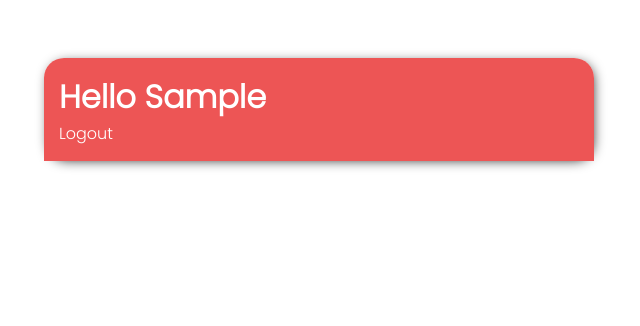
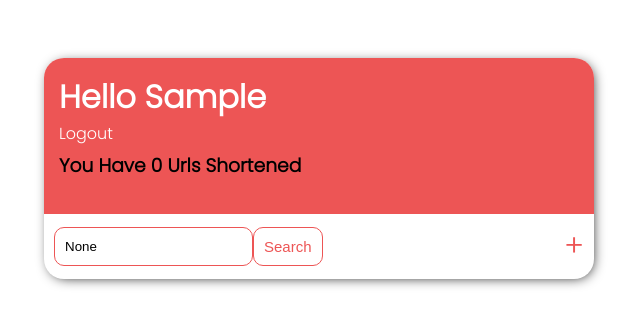
Before and after one commit to yotakeys/UrlShortener-django, a Django app: page / in a window 1280 px wide. Shown: the top 326 px of the page, without its empty margins (321-961 px from the left). Run offline with Django 3.2, Linux system fonts and the light colour scheme; the visitor is signed in with stand-in values (Sample User, id 1); data that the repository does not hold is empty.

Commit message:
Url List personalisation User

```diff
--- a/app/templates/maintemplate.html
+++ b/app/templates/maintemplate.html
@@ -38,7 +38,7 @@
             text-decoration: none;
         }
 
-        .task {
+        .url {
             display: flex;
             align-items: center;
             justify-content: space-between;
@@ -48,11 +48,11 @@
 
         }
 
-        .task-title {
+        .url-title {
             display: flex;
         }
 
-        .task-title a {
+        .url-title a {
             text-decoration: none;
             color: black;
             margin-left: 10px;
@@ -72,7 +72,7 @@
             border-radius: 50%;
         }
 
-        .delete-task {
+        .delete-url {
             text-decoration: none;
             font-size: 30px;
         }
@@ -84,7 +84,7 @@
             padding: 10px;
         }
 
-        #add-task {
+        #add-url {
             color: rgb(237, 85, 85);
             text-decoration: none;
             font-size: 30px;
--- a/app/templates/url_list.html
+++ b/app/templates/url_list.html
@@ -10,7 +10,29 @@
         {% else %}
         <a href="{% url 'login' %}">login</a>
         {% endif %}
+
+        <h3 style="color:black;margin-top:5px">You Have {{count}} Url{{count|pluralize:"s"}} Shortened</h3>
     </div>
 </div>
 
+<div id="search-add-container">
+    <form method="GET" style="margin-top:0;display:flex;">
+        <input type="text" name="search" value="{{search_value}}" />
+        <input class="button" type="submit" value="Search" />
+    </form>
+    <a id="add-url" href="">&#x2b</a>
+</div>
+
+<div class="url-container">
+    {% for url in urls %}
+    <div class="url">
+        <div class="url-title">
+            <a href="">{{url.title}}</a>
+        </div>
+        <a class="delete-url" style="color:rgb(237, 85, 85)" href="">&#215</a>
+    </div>
+
+    {% endfor %}
+</div>
+
 {% endblock content %}
--- a/app/views.py
+++ b/app/views.py
@@ -45,6 +45,19 @@ class Register(FormView):
 class UrlList(LoginRequiredMixin, ListView):
     model = Url
     template_name = 'url_list.html'
+    context_object_name = 'urls'
+
+    def get_context_data(self, **kwargs):
+        context = super().get_context_data(**kwargs)
+        context['urls'] = context['urls'].filter(user=self.request.user)
+        context['count'] = context['urls'].count()
+
+        search = self.request.GET.get('search')
+        if search:
+            context['urls'] = context['urls'].filter(
+                title__icontains=search)
+        context['search_value'] = search
+        return context
 
 
 def redirectUrl(request, shortUrl):
```
